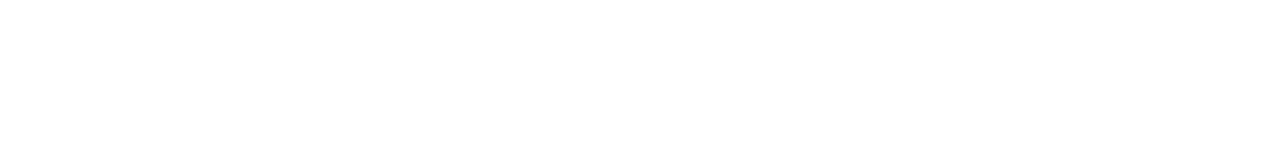
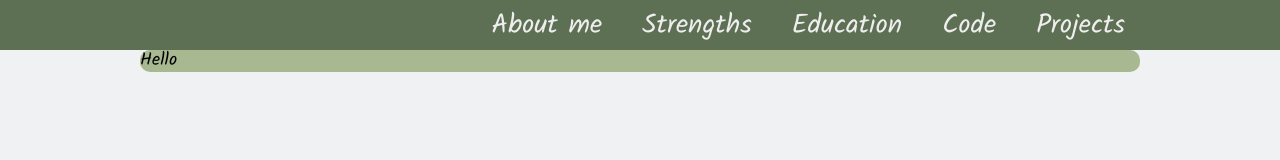
Before and after one commit to Buffy795/rsschool-cv, a plain HTML site: page index.html in a window 1280 px wide. Drawn offline with Linux system fonts and the light colour scheme.

Commit message:
feat: add navigation

```diff
--- a/index.html
+++ b/index.html
@@ -3,8 +3,28 @@
     <head>
         <meta charset="utf-8">
         <link rel="stylesheet" href="style.css">
+        <link rel="preconnect" href="https://fonts.googleapis.com">
+        <link rel="preconnect" href="https://fonts.gstatic.com" crossorigin>
+        <link href="https://fonts.googleapis.com/css2?family=Kalam:wght@400;700&display=swap" rel="stylesheet">
         <title>CV</title>
     </head>
     <body>
+        <header class="header">
+            <div class="container">
+                <nav class="header-nav">
+                    <a class="header-nav__link" href="#">About me</a>
+                    <a class="header-nav__link" href="#">Strengths</a>
+                    <a class="header-nav__link" href="#">Education</a>
+                    <a class="header-nav__link" href="#">Code</a>
+                    <a class="header-nav__link" href="#">Projects</a>
+                </nav>
+            </div>
+        </header>
+
+        <div class="container">
+            <main class="main">
+                Hello
+            </main>
+        </div>
     </body>
 </html>
--- a/style.css
+++ b/style.css
@@ -1,9 +1,53 @@
 html {
     font-size: 18px;
 }
+
 body {
     margin: 0;
     font-family: 'Kalam', cursive;
     font-size: 1rem;
     line-height: 1.2rem;
+    background-color: #eff1f3;
 }
+
+*,
+*::after,
+*::before {
+    box-sizing: border-box;
+}
+
+h1, h2, h3, h4, h5, h6 {
+    margin: 0;
+}
+
+.container {
+    width: 100%;
+    max-width: 1000px;
+    margin: 0 auto;
+}
+
+/*Header========================================================*/
+.header {
+    background-color: #5e7054;
+    height: 50px;
+}
+
+.header-nav {
+    padding-right: 15px;
+    display: flex;
+    justify-content: right;
+    gap: 40px;
+    font-size: 1.5rem;
+}
+
+.header-nav__link {
+    margin-top: 15px;
+    color: #eee;
+    text-decoration: none;
+}
+
+/*Main==========================================================*/
+.main {
+    background-color: #a8b890;
+    border-radius: 10px;
+}
```
